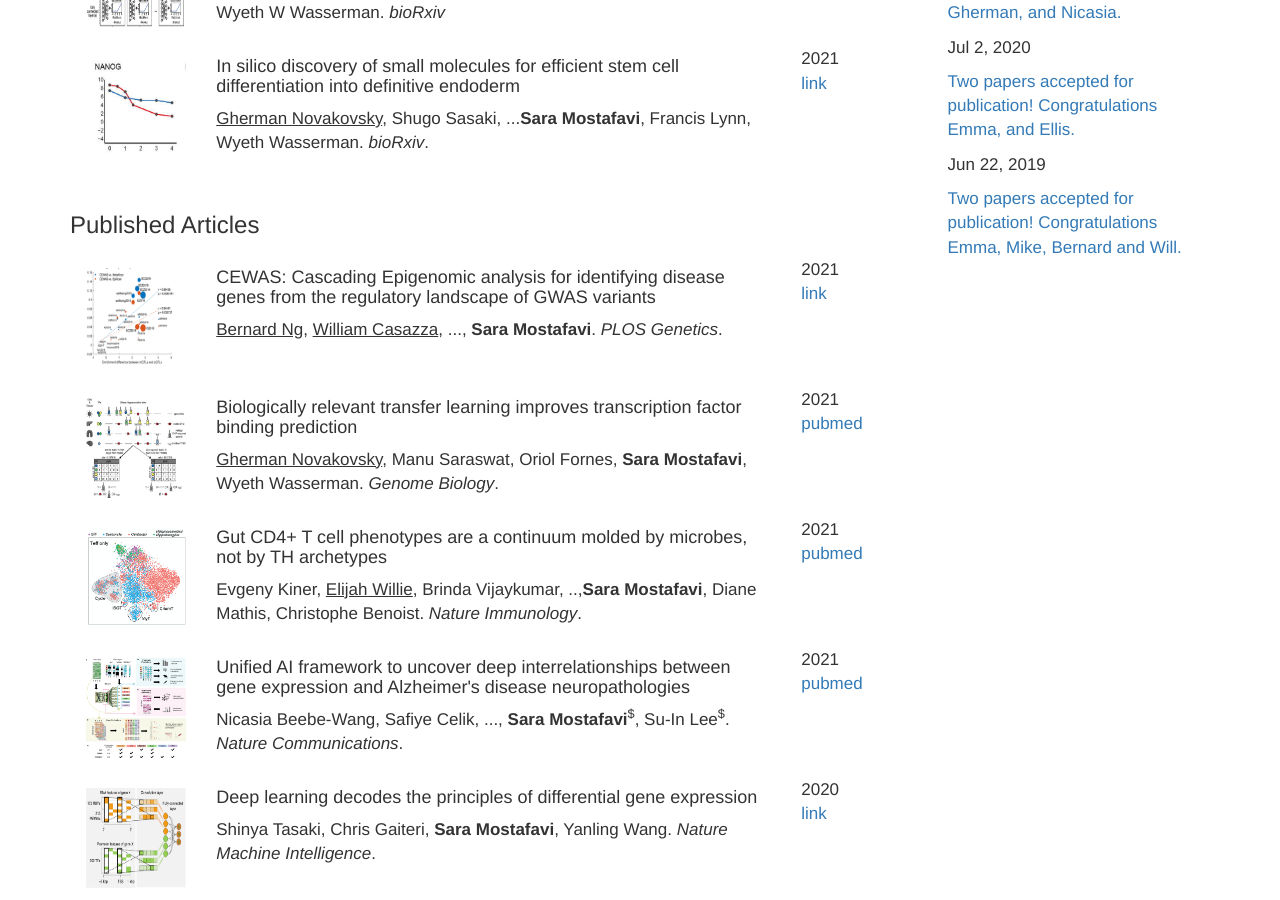
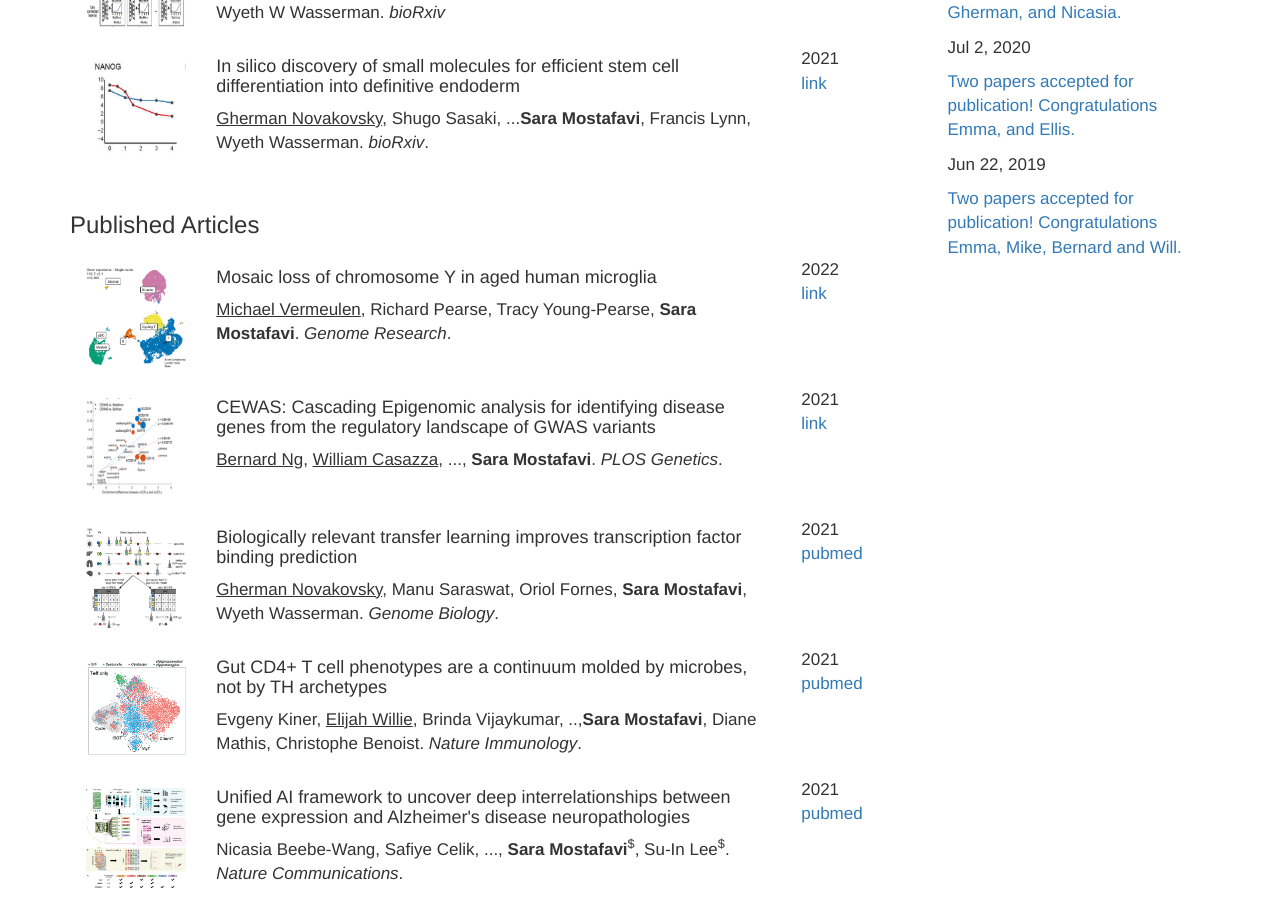
Before and after one commit to saramostafavi/saramostafavi.github.io, a Jekyll site: the page built from publications.html, in a window 1280 px wide and 900 px high, scrolled down 359 px. Built offline with Jekyll 4.4.1, drawn with Linux system fonts in a browser that asks for light colours; nearby versions of some CDN libraries; a style sheet for code colours, icons or effects is not loaded.

Commit message:
Update publications.yml

```diff
--- a/_data/publications.yml
+++ b/_data/publications.yml
@@ -1,4 +1,15 @@
 ---
+
+- title: >
+    Mosaic loss of chromosome Y in aged human microglia
+  author: >
+    <u>Michael Vermeulen</u>, Richard Pearse, Tracy Young-Pearse, <b>Sara Mostafavi</b>. <I>Genome Research</I>.
+  image: ../images/LOY.png
+  year: 2022
+  repo:
+    name: link
+    url: https://genome.cshlp.org/content/early/2022/08/30/gr.276409.121
+
 
 - title: >
     CEWAS: Cascading Epigenomic analysis for identifying disease genes from the regulatory landscape of GWAS variants
```
